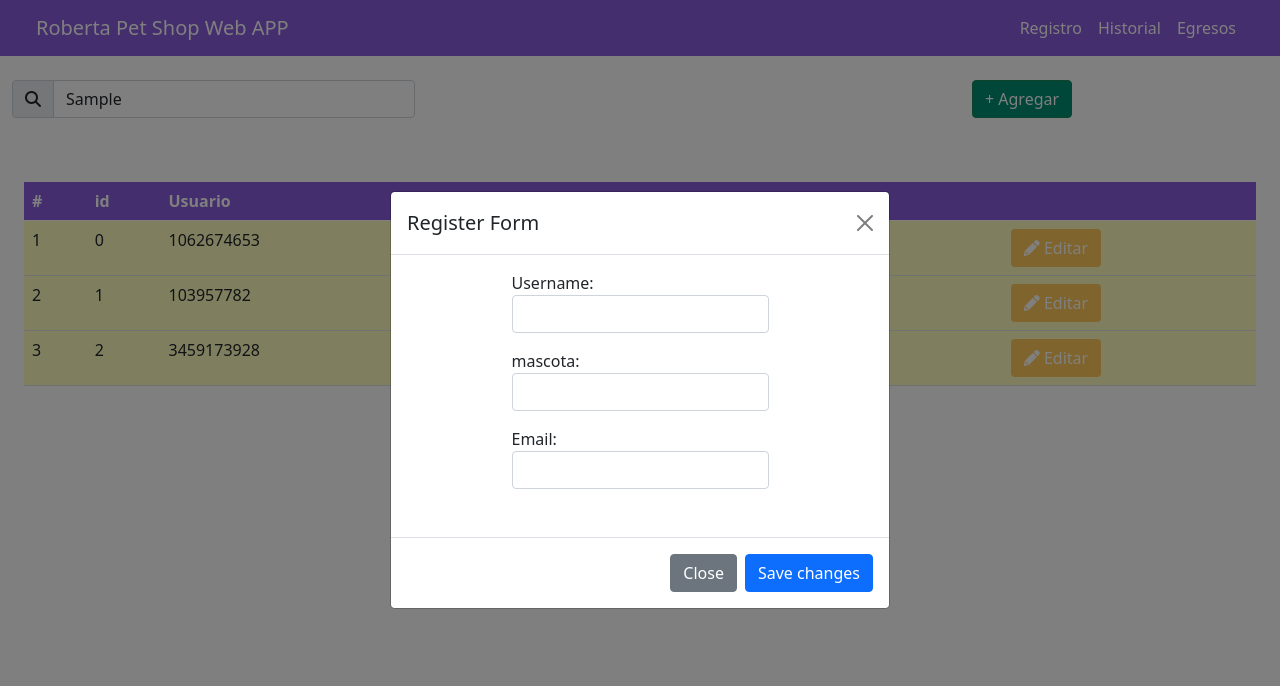
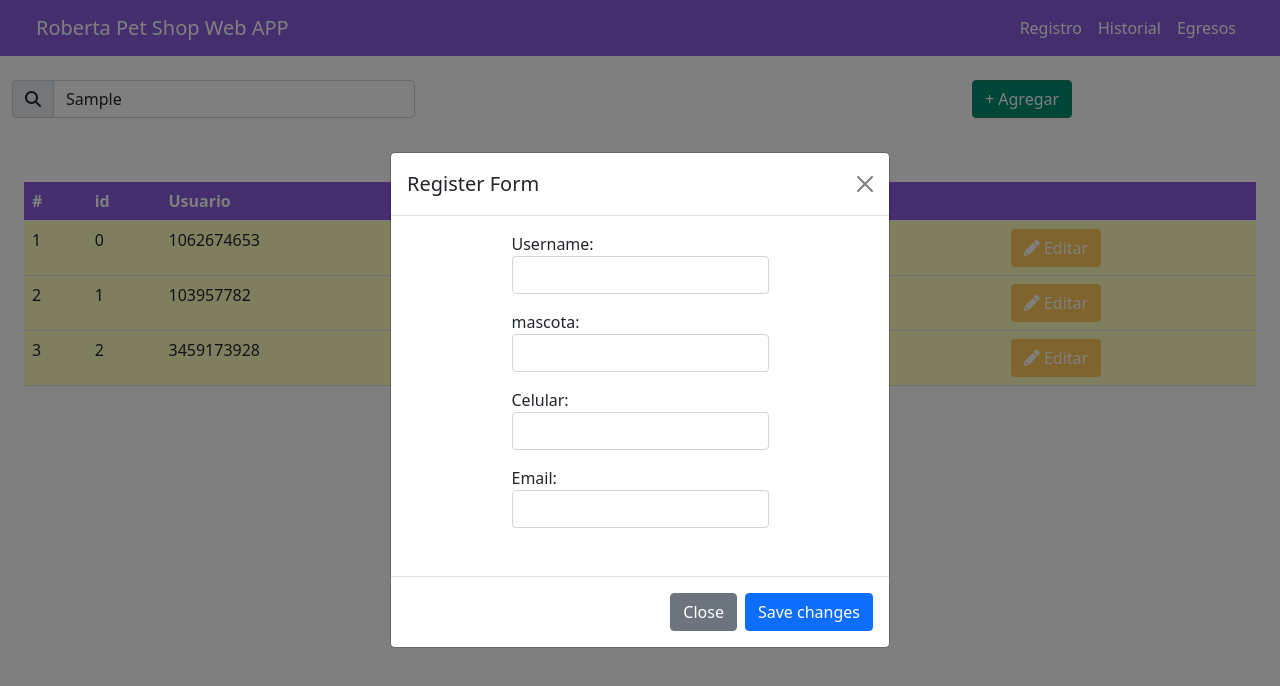
Before and after one commit to coderunner86/petshop, an Angular app: page / in a window 1280 px wide. Both pictures are taken after typing "Sample" into the empty fields and a click on the button "+ Agregar". Shown: the top 686 px of the page. Built offline with nearby package versions, Linux system fonts and the light colour scheme.

Commit message:
3 files modified

```diff
--- a/src/app/Users.ts
+++ b/src/app/Users.ts
@@ -2,5 +2,6 @@ export interface Users {
   id: number;
   username: string;
   mascota: string;
+  celular: string;
   email: string;
 }
--- a/src/app/app.component.html
+++ b/src/app/app.component.html
@@ -142,6 +142,15 @@
                     type="mascota"
                     name="mascota"
                     [(ngModel)]="inputUser.mascota"
+                  />
+                </div>
+                <div class="mb-3">
+                  <label for="celular">Celular: </label>
+                  <input
+                    class="form-control"
+                    type="text"
+                    name="celula"
+                    [(ngModel)]="inputUser.celular"
                   />
                 </div>
                 <div class="mb-3">
@@ -293,6 +302,14 @@
           </div>
           <div class="row mt-4">
             <div class="col-6">
+              <strong>Celular: </strong>
+            </div>
+            <div class="col-6">
+              {{ editUser.celular }}
+            </div>
+          </div>
+          <div class="row mt-4">
+            <div class="col-6">
               <strong>Email: </strong>
             </div>
             <div class="col-6">
--- a/src/app/app.component.ts
+++ b/src/app/app.component.ts
@@ -11,31 +11,36 @@ export class AppComponent {
     id: -1,
     username: '',
     mascota: '',
+    celular: '',
     email: '',
   };
   editUser: Users = {
     id: -1,
     username: '',
     mascota: '',
+    celular: '',
     email: '',
   };
   users: Users[] = [
     {
       id: 0,
       username: '1062674653',
-      mascota: '123',
+      mascota: 'Roberta',
+      celular: '3124567869',
       email: 'user0@domain.com',
     },
     {
       id: 1,
       username: '103957782',
-      mascota: '123',
+      mascota: 'Príncipe',
+      celular: '3124567869',
       email: 'user1@domain.com',
     },
     {
       id: 2,
       username: '3459173928',
-      mascota: '123',
+      mascota: 'Canela',
+      celular: '3124523449',
       email: 'user2@domain.com',
     },
   ];
@@ -63,6 +68,7 @@ export class AppComponent {
       id: -1,
       username: '',
       mascota: '',
+      celular: '',
       email: '',
     };
   }
```
